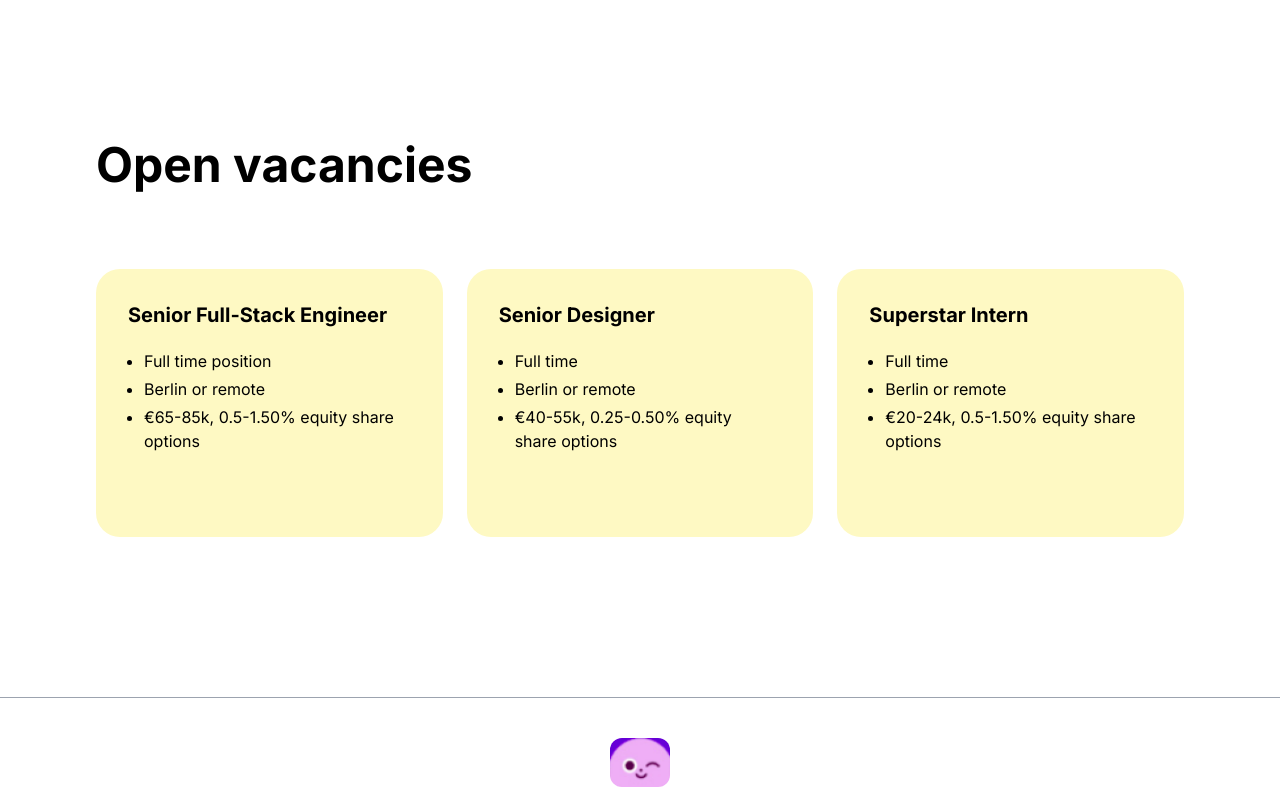
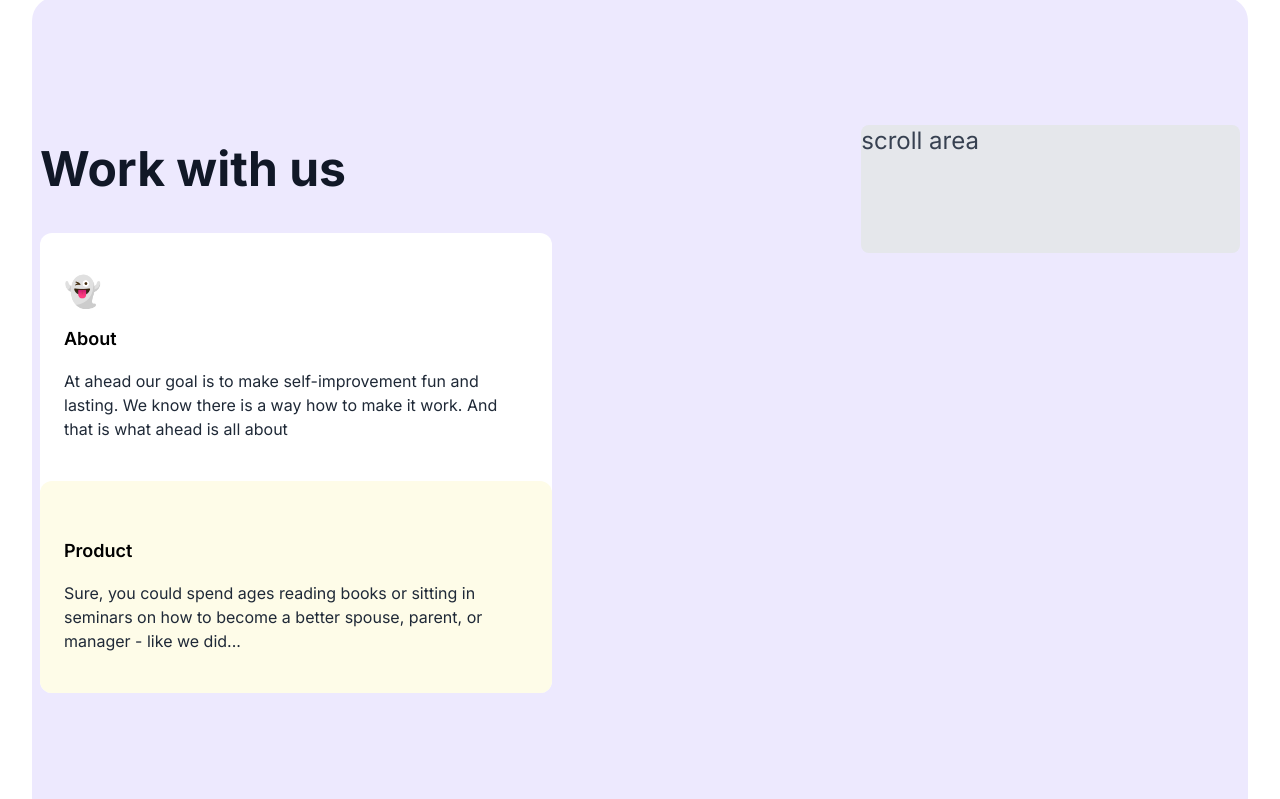
Before and after one commit to bhupeshpr25/ahead, a Next.js app: page / in a window 1280 px wide. Shown: the part 5279-6078 px from the top of the page. Built offline with nearby package versions, Linux system fonts and the light colour scheme.

Commit message:
feat: add  careers details card

```diff
--- a/src/components/Careers.tsx
+++ b/src/components/Careers.tsx
@@ -42,9 +42,57 @@ export default function Careers() {
   ];
 
   return (
+    <div>
+      {/* work with us */}
+      <div className="bg-violet-100 rounded-3xl m-8 mt-4">
+        <div className="mx-auto max-w-7xl px-6 py-24 sm:py-32 flex flex-col lg:grid lg:items-center lg:gap-x-6 lg:px-2 lg:py-32">
+          <div className="grid grid-cols-1 gap-4 lg:grid-cols-3 lg:gap-8">
+            <div className="h-full rounded-lg lg:col-span-2">
+              {/* left side */}
+              <div className="max-w-2xl lg:mx-0">
+                <h1 className="mt-5 max-w-lg text-2xl font-bold text-gray-900 lg:text-5xl">
+                  Work with us
+                </h1>
+                <div className="w-full my-10 bg-white max-w-lg rounded-xl">
+                  <div className="rounded-xl p-6 py-10">
+                    <div className="flex items-center text-3xl">👻</div>
+
+                    <h3 className="mt-4 font-semibold text-lg">About</h3>
+
+                    <p className="mt-4 text-md text-gray-800">
+                      At ahead our goal is to make self-improvement fun and
+                      lasting. We know there is a way how to make it work. And
+                      that is what ahead is all about
+                    </p>
+                  </div>
+
+                  <div className="bg-yellow-50 p-6 py-10 rounded-xl">
+                    <h3 className="mt-4 font-semibold text-lg">Product</h3>
+
+                    <p className="mt-4 text-md text-gray-800">
+                      Sure, you could spend ages reading books or sitting in
+                      seminars on how to become a better spouse, parent, or
+                      manager - like we did...
+                    </p>
+                  </div>
+                </div>
+              </div>
+            </div>
+            <div className="h-32 rounded-lg bg-gray-200">
+              {/* right side */}
+              <div className="text-md mt-10 lg:text-2xl lg:mt-0 text-gray-700">
+                scroll area
+              </div>
+            </div>
+          </div>
+        </div>
+      </div>
+
+      {/* vacancies */}
       <div className="my-20 px-8 lg:my-40 lg:px-24">
-      {/* vacancies */}
-      <div className="text-3xl font-bold my-20 lg:text-5xl">Open vacancies</div>
+        <div className="text-3xl font-bold my-20 lg:text-5xl">
+          Open vacancies
+        </div>
         <div className="grid grid-cols-1 gap-4 lg:grid-cols-3 lg:gap-6">
           {vacancies.map((vacancy, index) => (
             <div key={index} className="p-8 rounded-3xl bg-yellow-100 group">
@@ -69,5 +117,6 @@ export default function Careers() {
           ))}
         </div>
       </div>
+    </div>
   );
 }
```
Lines whose indentation alone changed are shown as unchanged.
